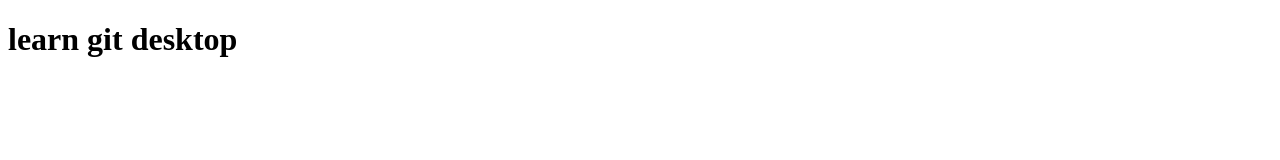
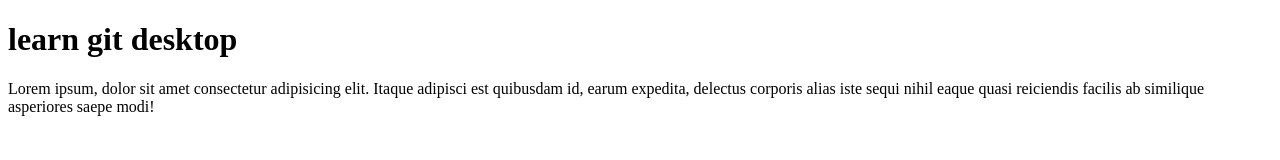
Before and after one commit to Superfour44/Coding-Basic, a plain HTML site: page index.html in a window 1280 px wide. Drawn offline with Linux system fonts and the light colour scheme.

Commit message:
add tag p

```diff
--- a/index.html
+++ b/index.html
@@ -8,5 +8,6 @@
 </head>
 <body>
     <h1>learn git desktop</h1>
+    <p>Lorem ipsum, dolor sit amet consectetur adipisicing elit. Itaque adipisci est quibusdam id, earum expedita, delectus corporis alias iste sequi nihil eaque quasi reiciendis facilis ab similique asperiores saepe modi!</p>
 </body>
 </html>
```
